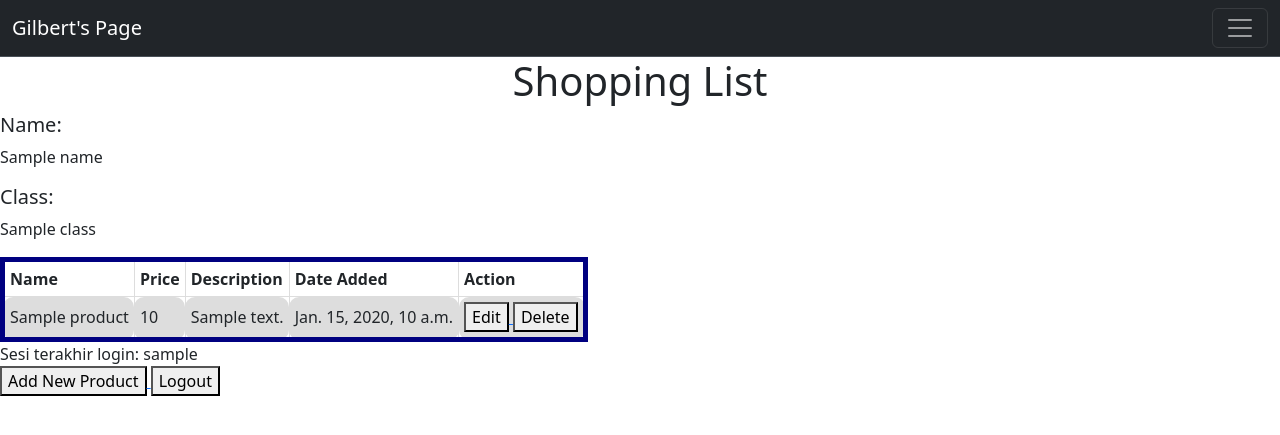
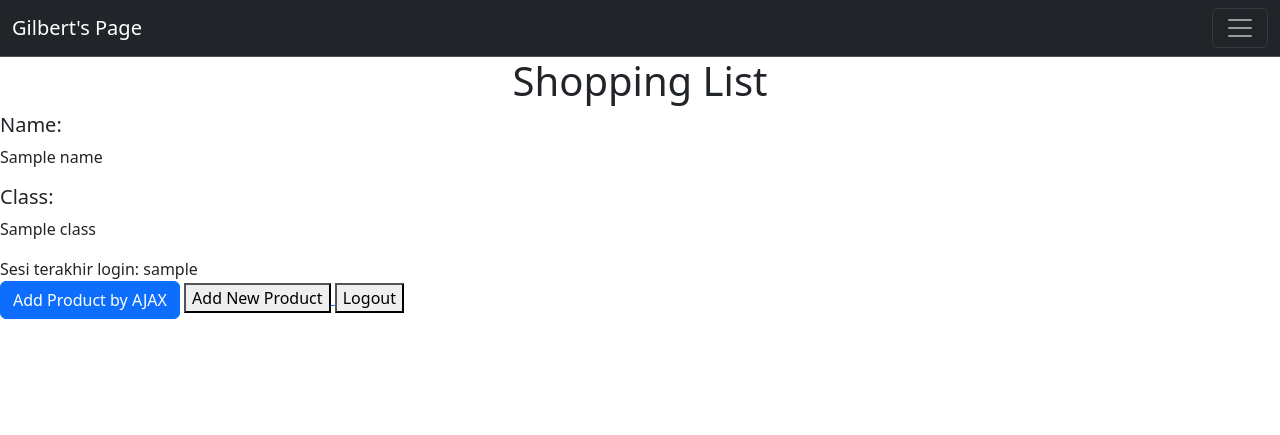
Before and after one commit to gilbertsng/shopping-list, a Django app: template main/templates/main.html in a window 1280 px wide. Shown: the top 435 px of the page. Run offline with Django 4.2, Linux system fonts and the light colour scheme; the template is opened without the code that fills it: most values are stand-ins (such as "Sample title", 1, 10 or a date in 2020).

Commit message:
tutorial 5 done

```diff
--- a/main/templates/main.html
+++ b/main/templates/main.html
@@ -37,26 +37,28 @@
 
     <h5>Class:</h5>
     <p>{{class}}</p>
-    <table>
+
     <head>
       <style>
-        table, th, td {
-            border: 5px solid navy;
-            border-radius: 10px;
-            /* width: 100%; */
+        table {
+            width: 100%;
+            border-collapse: collapse;
         }
 
-        td, th {
-            border: 1px solid #dddddd;
+        th, td {
+            border: 5px solid rgb(0, 0, 0);
+            border-radius: 10px;
             text-align: left;
-            padding: 5px;
+            padding: 10px;
         }
 
         tr:nth-child(even) {
             background-color: #dddddd;
         }
-        </style >
+      </style>
     </head>
+
+      <table id="product_table">
         <tr>
             <th>Name</th>
             <th>Price</th>
@@ -88,9 +90,43 @@
             </tr>
         {% endfor %}
       </table>
+
     <h10>Sesi terakhir login: {{ last_login }}</h10>
+
+<div class="modal fade" id="exampleModal" tabindex="-1" aria-labelledby="exampleModalLabel" aria-hidden="true">
+    <div class="modal-dialog">
+        <div class="modal-content">
+            <div class="modal-header">
+                <h1 class="modal-title fs-5" id="exampleModalLabel">Add New Product</h1>
+                <button type="button" class="btn-close" data-bs-dismiss="modal" aria-label="Close"></button>
+            </div>
+            <div class="modal-body">
+                <form id="form" onsubmit="return false;">
+                    {% csrf_token %}
+                    <div class="mb-3">
+                        <label for="name" class="col-form-label">Name:</label>
+                        <input type="text" class="form-control" id="name" name="name"></input>
+                    </div>
+                    <div class="mb-3">
+                        <label for="price" class="col-form-label">Price:</label>
+                        <input type="number" class="form-control" id="price" name="price"></input>
+                    </div>
+                    <div class="mb-3">
+                        <label for="description" class="col-form-label">Description:</label>
+                        <textarea class="form-control" id="description" name="description"></textarea>
+                    </div>
+                </form>
+            </div>
+            <div class="modal-footer">
+                <button type="button" class="btn btn-secondary" data-bs-dismiss="modal">Close</button>
+                <button type="button" class="btn btn-primary" id="button_add" data-bs-dismiss="modal">Add Product</button>
+            </div>
+        </div>
+    </div>
+</div>
+
     <br />
-
+    <button type="button" class="btn btn-primary" data-bs-toggle="modal" data-bs-target="#exampleModal">Add Product by AJAX</button>
     <a href="{% url 'main:create_product' %}">
         <button>
             Add New Product
@@ -101,4 +137,57 @@
             Logout
         </button>
     </a>
+    <script>
+      async function getProducts() {
+          return fetch("{% url 'main:get_product_json' %}").then((res) => res.json())
+      }
+
+      async function refreshProducts() {
+          document.getElementById("product_table").innerHTML = ""
+          const products = await getProducts()
+          let htmlString = `<tr>
+            <th>Name</th>
+            <th>Price</th>
+            <th>Description</th>
+            <th>Date Added</th>
+            <th>Action</th>
+          </tr>`
+          products.forEach((item) => {
+            htmlString += `\n<tr>
+              <td>${item.fields.name}</td>
+              <td>${item.fields.price}</td>
+              <td>${item.fields.description}</td>
+              <td>${item.fields.date_added}</td>
+              <td>
+                  <button class="btn btn-primary" onclick="editProduct(${item.pk})">Edit</button>
+                  <button class="btn btn-danger" onclick="deleteProduct(${item.pk})">Delete</button>
+              </td>
+            </tr>`
+          })
+
+          document.getElementById("product_table").innerHTML = htmlString
+      }
+
+      refreshProducts()
+
+      function addProduct() {
+          fetch("{% url 'main:add_product_ajax' %}", {
+              method: "POST",
+              body: new FormData(document.querySelector('#form'))
+          }).then(refreshProducts)
+
+          document.getElementById("form").reset()
+          return false
+      }
+
+      document.getElementById("button_add").onclick = addProduct
+
+      function editProduct(pk) {
+      window.location.href = `/edit-product/${pk}`;
+      }
+
+    function deleteProduct(pk) {
+        window.location.href = `/delete/${pk}`;
+      }
+    </script>
 {% endblock content %}
--- a/main/urls.py
+++ b/main/urls.py
@@ -6,6 +6,7 @@
 from main.views import show_main, create_product, show_xml, show_json, show_xml_by_id, show_json_by_id, register, login_user, logout_user
 from main.views import edit_product
 from main.views import delete_product
+from main.views import get_product_json, add_product_ajax
 
 app_name = 'main'
 
@@ -20,5 +21,7 @@
     path('login/', login_user, name='login'),
     path('logout/', logout_user, name='logout'),
     path('edit-product/<int:id>', edit_product, name='edit_product'),
-    path('delete/<int:id>', delete_product, name='delete_product'), # sesuaikan dengan nama fungsi yang dibuat
+    path('delete/<int:id>', delete_product, name='delete_product'),
+    path('get-product/', get_product_json, name='get_product_json'),
+    path('create-product-ajax/', add_product_ajax, name='add_product_ajax'),
 ]
```
Also changed, not shown: main/views.py (+21 -1 lines), db.sqlite3. Lines whose indentation alone changed are shown as unchanged.
